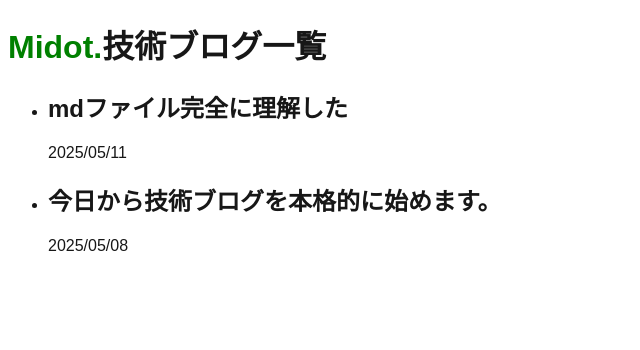
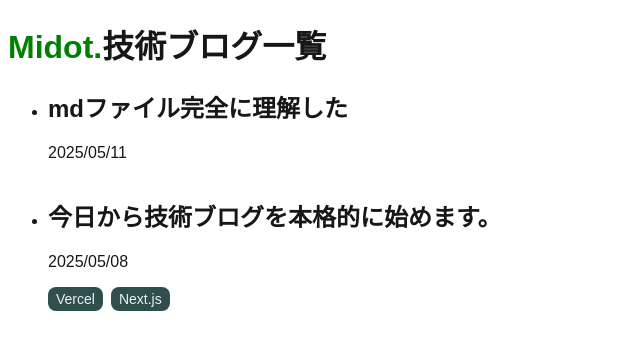
Before and after one commit to midomato/my-blog, a Next.js app: page /posts in a window 1280 px wide. Shown: the top 350 px of the page, without its empty margins (0-640 px from the left). Built offline with nearby package versions, Linux system fonts and the light colour scheme.

Commit message:
tags add

```diff
--- a/posts/hello.md
+++ b/posts/hello.md
@@ -1,6 +1,7 @@
 ---
 title: "今日から技術ブログを本格的に始めます。"
 date: "2025/05/08"
+tag: ["Vercel","Next.js"]
 ---
 ___
 
--- a/src/app/posts/[slug]/page.tsx
+++ b/src/app/posts/[slug]/page.tsx
@@ -34,6 +34,27 @@ export default async function PostPage({ params }: any) {
     <main className="prose prose-2xl mx-auto p-4">
       <h1 className="text-5xl font-bold mt-12 mb-4">{data.title}</h1>
       <p className="text-sm text-gray-500 mb-8">{data.date}</p>
+
+      {data.tag && (
+        <div className="flox flox-wrap gap=2 mt-2 mb-8">
+          {data.tag.map((t: string) => (
+            <span
+              key={t}
+              className="bg-gray-200 text-gray-700 text-sm px-3 py-1 rounded-full shadow-sm"
+              style={{
+                  marginRight: '8px',
+                  padding: '4px 8px',
+                  backgroundColor: '#2f4f4f',
+                  borderRadius: '8px',
+                  fontSize: '0.875rem',
+                  color: '#eee',
+                  }}
+              >
+                {t}
+              </span>
+          ))}
+        </div>
+      )}
       <article dangerouslySetInnerHTML={{ __html: contentHtml }} />
     </main>
   )
--- a/src/app/posts/page.tsx
+++ b/src/app/posts/page.tsx
@@ -15,6 +15,23 @@ export default async function PostListPage() {
               <h2 className="text-xl font-semibold">{post.title}</h2>
               <p className="text-sm text-gray-500">{post.date}</p>
             </Link>
+            <div className="flex gap-10 text-sm text-gray-400 mt-0.5">
+              {post.tag?.map((tag: string) => (
+                <span
+                  key={tag}
+                  style={{
+                  marginRight: '8px',
+                  padding: '4px 8px',
+                  backgroundColor: '#2f4f4f',
+                  borderRadius: '8px',
+                  fontSize: '0.875rem',
+                  color: '#eee',
+                  }}
+                  >
+                    {tag}
+                  </span>
+              ))}
+            </div>
           </li>
         ))}
       </ul>
--- a/src/lib/posts.ts
+++ b/src/lib/posts.ts
@@ -9,6 +9,7 @@ export type PostMeta = {
   title: string
   date: string
   slug: string
+  tag?: string[]
 }
 
 export function getAllPosts(): PostMeta[] {
@@ -24,6 +25,7 @@ export function getAllPosts(): PostMeta[] {
       title: data.title,
       date: data.date,
       slug,
+      tag:data.tag || [],
     }
   }).sort((a, b) => (a.date > b.date ? -1 : 1)) // 新しい順
 }
```
